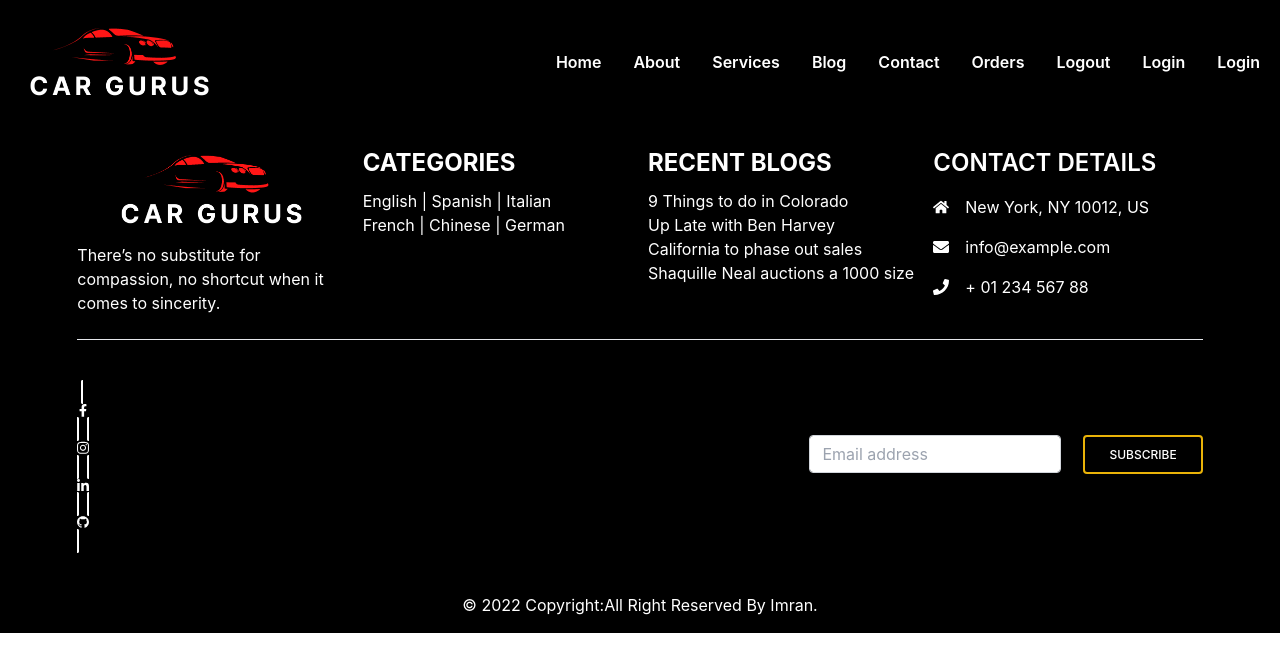
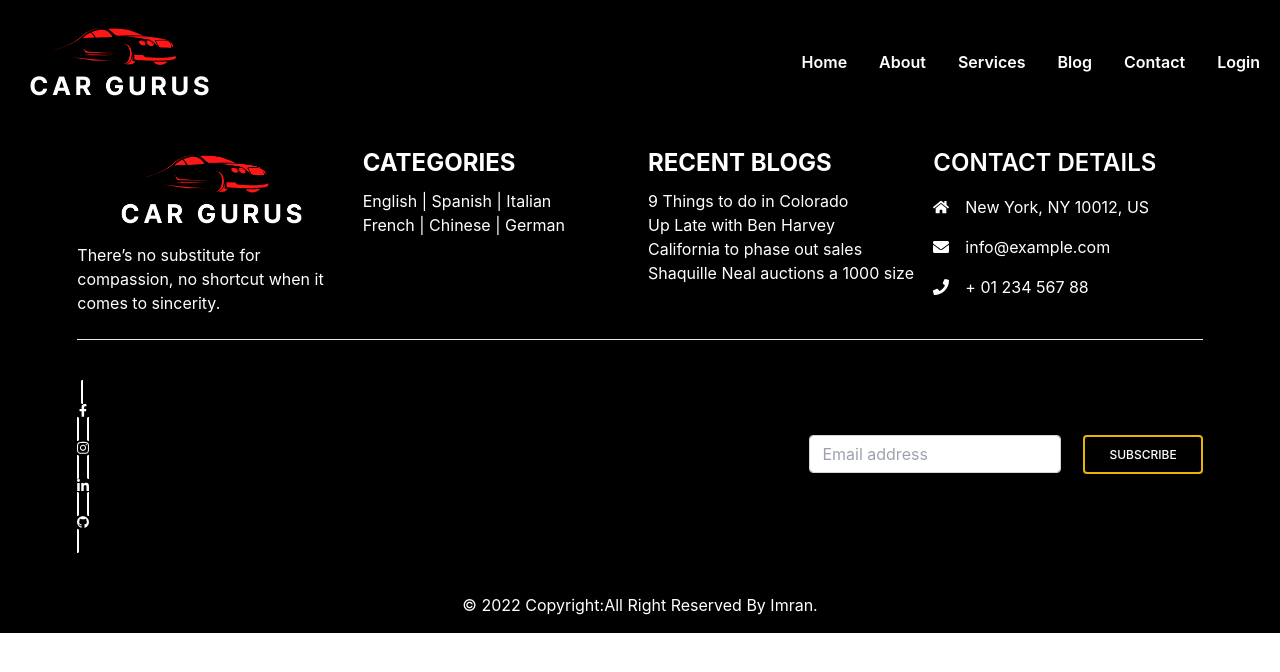
Before and after one commit to imran-mridha/car-gurus-client, a React (Create React App) app: page / in a window 1280 px wide. Shown: the top 672 px of the page. Built offline with nearby package versions, Linux system fonts and the light colour scheme; no server answers.

Commit message:
Update Login Page

```diff
--- a/src/Pages/Login/Login.jsx
+++ b/src/Pages/Login/Login.jsx
@@ -1,8 +1,14 @@
-import React from "react";
+import React, { useContext } from "react";
 import {Link} from 'react-router-dom';
 import { useForm } from "react-hook-form";
+import { AuthContext } from "../../Context/AuthProvider";
+import { toast } from "react-toastify";
+import { GoogleAuthProvider } from "firebase/auth";
 
 const Login = () => {
+
+  const {logInUser,providerLogin} = useContext(AuthContext);
+  const googleProvider = new GoogleAuthProvider();
   const {
     register,
     formState: { errors },
@@ -11,15 +17,23 @@ const Login = () => {
 
   const handleLogin = data => {
     console.log(data);
-    // logInUser(data.email, data.password)
-    // .then(result => {
-    //   const user = result.user;
-    //   console.log(user);
-    //   toast.success('Sign In Success');
-    //   // navigate(from, { replace: true });
-    //   setLoginUserEmail(data.email)
-    // })
+    logInUser(data.email, data.password)
+    .then(result => {
+      const user = result.user;
+      console.log(user);
+      toast.success('Sign In Success');
+      // navigate(from, { replace: true });
+      // setLoginUserEmail(data.email)
+    })
   }
+  const handleGoogleLogin = () => {
+    providerLogin(googleProvider).then((result) => {
+      const user = result.user;
+      console.log(user);
+      toast.success("Sign In Success");
+      // navigate(from, { replace: true });
+    });
+  };
   return (
     <div className="container mx-auto my-20">
       <div className="flex justify-center items-center">
@@ -80,7 +94,7 @@ const Login = () => {
           </form>
           <div>
             <button
-              // onClick={handleGoogleLogin}
+              onClick={handleGoogleLogin}
               className="btn w-full btn-outline btn-primary text-lg"
             >
               Continue With Google
--- a/src/Pages/Register/Register.jsx
+++ b/src/Pages/Register/Register.jsx
@@ -3,11 +3,13 @@ import { useForm } from "react-hook-form";
 import { Link } from "react-router-dom";
 import { AuthContext } from "../../Context/AuthProvider";
 import { toast } from "react-toastify";
+import { GoogleAuthProvider } from "firebase/auth";
 
 const Register = () => {
   // const [userImage, setUserImage] = useState("");
   const { createUser, updateUserProfile, setLoading, providerLogin } =
     useContext(AuthContext);
+    const googleProvider = new GoogleAuthProvider();
   const imageHostKey = process.env.REACT_APP_IMGBB_API_KEY;
   const {
     register,
@@ -41,6 +43,15 @@ const Register = () => {
             .catch((error) => toast.error(error.message));
         }
       });
+  };
+
+  const handleGoogleLogin = () => {
+    providerLogin(googleProvider).then((result) => {
+      const user = result.user;
+      console.log(user);
+      toast.success("Sign In Success");
+      // navigate(from, { replace: true });
+    });
   };
 
   const handleUpdateUserProfile = (fullName, userImage) => {
@@ -152,7 +163,7 @@ const Register = () => {
           </form>
           <div>
             <button
-              // onClick={handleGoogleLogin}
+              onClick={handleGoogleLogin}
               className="btn w-full btn-outline btn-primary text-lg"
             >
               Continue With Google
--- a/src/Shared/Header/Header.jsx
+++ b/src/Shared/Header/Header.jsx
@@ -2,9 +2,15 @@ import React, { useContext, useState } from 'react';
 import {Link} from 'react-router-dom';
 import logo from '../../assets/logo.png'
 import { AuthContext } from '../../Context/AuthProvider';
+import { toast } from "react-toastify";
 
 const Header = () => {
-  const {user} = useContext(AuthContext)
+  const {user, logOut} = useContext(AuthContext);
+  const handleLogOut = () => {
+    logOut().then(() => {
+      toast.success("Sign Out Success");
+    });
+  };
   const [isMenuOpen, setIsMenuOpen] = useState(false);
   const menuItems = <>
     <li className='hover:text-theme-default'><Link to='/'>Home</Link></li>
@@ -12,13 +18,10 @@ const Header = () => {
     <li className='hover:text-theme-default'><Link to='/'>Services</Link></li>
     <li className='hover:text-theme-default'><Link to='/'>Blog</Link></li>
     <li className='hover:text-theme-default'><Link to='/'>Contact</Link></li>
-    <li className='hover:text-theme-default'><Link to='/orders'>Orders</Link></li>
-    <li className='hover:text-theme-default'><Link>Logout</Link></li>
-    <li className='hover:text-theme-default'><Link to='/login'>Login</Link></li>
     {
       user?.email ?
         <>
-          <li className='hover:text-theme-default'><Link to='/orders'>Orders</Link></li>
+          <li className='hover:text-theme-default'><Link to='/dashboard'>Dashboard</Link></li>
           <li onClick={handleLogOut} className='hover:text-theme-default'><Link>Logout</Link></li>
         </>
         :
```
